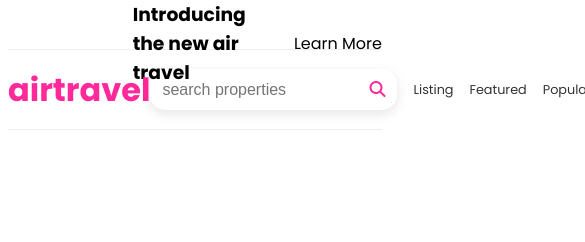
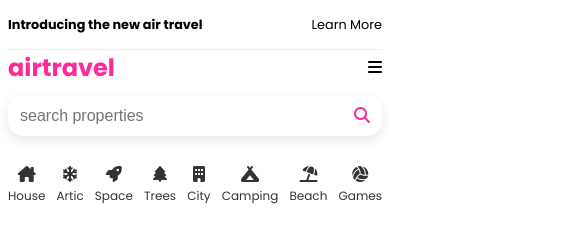
Before and after one commit to harz03/Air-travel, a plain HTML site: page index.html in a window 390 px wide. Shown: the whole page, 585 px wide, since content can reach past the window. Drawn offline with Linux system fonts and the light colour scheme.

Commit message:
made responsive navbar with toggle

```diff
--- a/index.html
+++ b/index.html
@@ -41,11 +41,49 @@
             <li><a href="" class="nav-link">Featured</a></li>
             <li><a href="" class="nav-link">Popular</a></li>
           </ul>
-          <div class="mobile">
+          <div onclick="mobileMenu()" class="mobile">
             <i class="fa-solid fa-bars"></i>
           </div>
         </div>
       </div>
+      <!-- Navbar End -->
+      <!-- Sort Bar -->
+      <div class="sort-bar">
+        <div>
+          <i class="fa-solid fa-house-chimney"></i>
+          <p>House</p>
+        </div>
+        <div>
+          <i class="fa-solid fa-snowflake"></i>
+          <p>Artic</p>
+        </div>
+        <div>
+          <i class="fa-solid fa-rocket"></i>
+          <p>Space</p>
+        </div>
+        <div>
+          <i class="fa-solid fa-tree"></i>
+          <p>Trees</p>
+        </div>
+        <div>
+          <i class="fa-solid fa-building"></i>
+          <p>City</p>
+        </div>
+        <div>
+          <i class="fa-solid fa-campground"></i>
+          <p>Camping</p>
+        </div>
+        <div>
+          <i class="fa-solid fa-umbrella-beach"></i>
+          <p>Beach</p>
+        </div>
+        <div>
+          <i class="fa-solid fa-volleyball"></i>
+          <p>Games</p>
+        </div>
+      </div>
+      <!-- End sort bar -->
     </div>
+    <script src="script.js"></script>
   </body>
 </html>
--- /dev/null
+++ b/script.js
@@ -0,0 +1,7 @@
+const menuBtn = document.querySelector('.mobile');
+const navMenu = document.querySelector('.nav-menu');
+
+const mobileMenu = () => {
+  menuBtn.classList.toggle('active');
+  navMenu.classList.toggle('active');
+};
--- a/style.css
+++ b/style.css
@@ -53,6 +53,7 @@ a {
 }
 
 .navbar h1 {
+  font-size: 24px;
   color: #ff2999;
 }
 .search {
@@ -104,3 +105,73 @@ a {
   cursor: pointer;
   display: none;
 }
+@media screen and (max-width: 940px) {
+  .top-bar {
+    display: flex;
+    justify-content: space-between;
+    align-items: center;
+  }
+  .navbar {
+    /* display: grid; */
+    grid-template-columns: repeat(2, 1fr);
+    border-bottom: none;
+  }
+  .navbar .search {
+    width: 100%;
+    padding: 10px 0;
+    order: 3;
+    grid-column: span 2;
+  }
+  .search form {
+    max-width: 100%;
+  }
+  .nav-menu {
+    position: fixed;
+    left: -100%;
+    background-color: #fff;
+    flex-direction: column;
+    top: 80px;
+    height: 100%;
+    width: 100%;
+    transition-duration: 0.3s;
+    padding-top: 1rem;
+  }
+  .nav-menu.active {
+    left: 0;
+  }
+  .nav-menu li {
+    font-size: 1.2 rem;
+    padding: 1rem;
+  }
+
+  .mobile {
+    display: block;
+  }
+}
+
+@media screen and (max-width: 680px) {
+  .top-bar .intro,
+  p {
+    font-size: 0.8rem;
+  }
+}
+
+/* Navbar End */
+/* Sort bar */
+.sort-bar {
+  display: flex;
+  justify-content: space-between;
+  padding: 1rem 0;
+  color: #333;
+}
+.sort-bar div {
+  text-align: center;
+}
+
+.sort-bar i {
+  font-size: 1.2 rem;
+}
+
+.sort-bar p {
+  font-size: 12px;
+}
```
